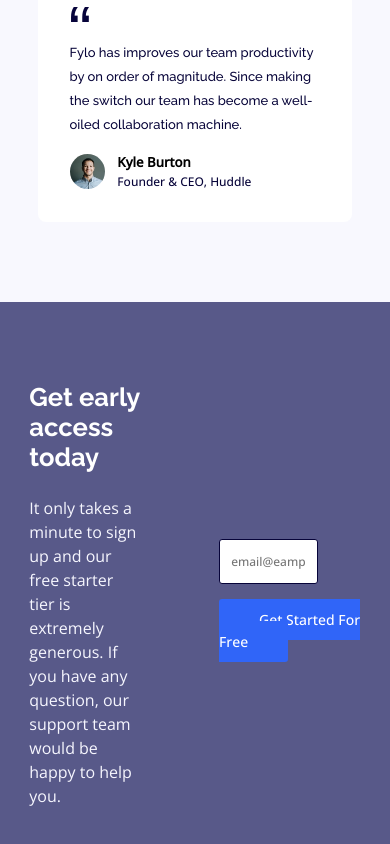
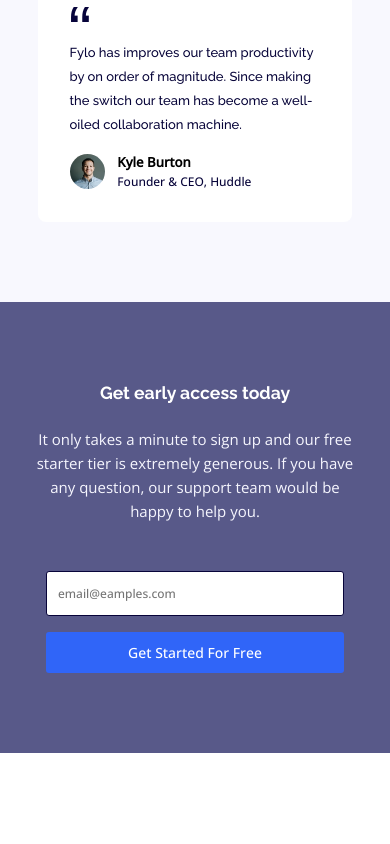
Before and after one commit to mahmud035/fylo-landing-page-frontEndMentor, a plain HTML site: page index.html in a window 390 px wide. Shown: the part 1754-2598 px from the top of the page. After the commit the page ends 2507 px from the top, so only its background shows below. Drawn offline with nearby package versions, Linux system fonts and the light colour scheme.

Commit message:
make sign-up section responsive for tablet and laptop devices

```diff
--- a/css/media-query.css
+++ b/css/media-query.css
@@ -1,5 +1,5 @@
 @media (max-width: 1420px) {
-  /* Showcase */
+  /** Showcase */
   .showcase-info h1,
   .testimonial-info h1 {
     font-size: 2.1rem;
@@ -13,7 +13,7 @@
 }
 
 @media (max-width: 991px) {
-  /* Showcase */
+  /** Showcase */
   .showcase-content {
     flex-direction: column;
     gap: 3rem;
@@ -37,7 +37,7 @@
 }
 
 @media (min-width: 850px) and (max-width: 991px) {
-  /* Showcase */
+  /** Showcase */
   .showcase-content {
     align-items: flex-start;
   }
@@ -51,6 +51,21 @@
   .showcase-img img,
   .testimonial-img img {
     padding: 0 4rem;
+  }
+}
+
+@media (max-width: 767px) {
+  /* Sign Up Section */
+  .sign-up-form input[type='email'] {
+    width: 100%;
+    margin-inline: auto;
+    margin-bottom: 1rem;
+  }
+
+  .sign-up-btn {
+    display: block;
+    width: 100%;
+    margin-inline: auto;
   }
 }
 
@@ -133,4 +148,31 @@
   .testimonial-card > p {
     font-size: 13px;
   }
+
+  /** Sign Up Section  */
+  .sign-up-content {
+    flex-direction: column;
+    text-align: center;
+  }
+
+  .sign-up-info h3 {
+    font-size: 1.1rem;
+  }
+
+  .sign-up-info p {
+    width: 100%;
+    font-size: 15px;
+  }
+
+  .sign-up-form input[type='email'] {
+    width: 90%;
+    margin-inline: auto;
+    margin-bottom: 1rem;
+  }
+
+  .sign-up-btn {
+    display: block;
+    width: 90%;
+    margin-inline: auto;
+  }
 }
--- a/css/style.css
+++ b/css/style.css
@@ -267,7 +267,7 @@ nav .navbar-menu a:first-child {
 
 .sign-up-content {
   display: flex;
-  align-items: center;
+  align-items: flex-start;
   gap: 3rem;
 }
 
@@ -287,6 +287,10 @@ nav .navbar-menu a:first-child {
   color: var(--light-grayish-blue);
 }
 
+.sign-up-form {
+  width: 100%;
+}
+
 .sign-up-form input[type='email'] {
   display: block;
   width: 70%;
```
